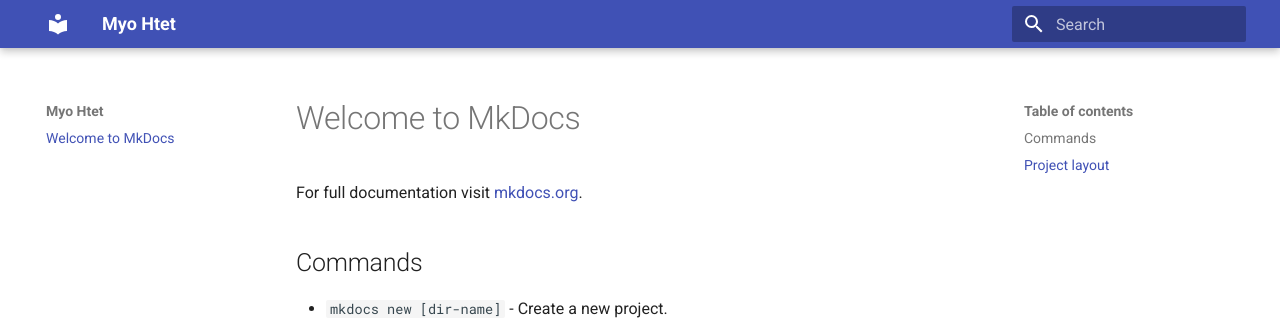
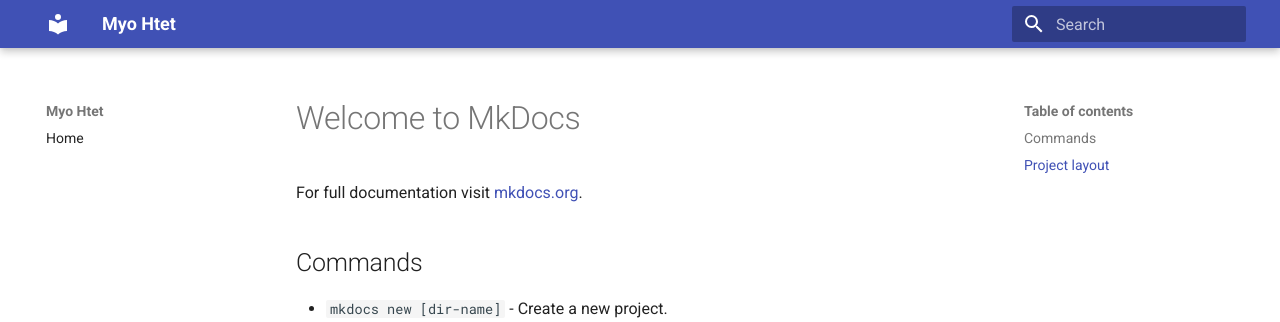
Before and after one commit to Mr-MyoHtet/myohtet-portfolio, an MkDocs documentation site: the page built from docs/index.md, in a window 1280 px wide. Shown: the top 322 px of the page. Built offline with MkDocs 1.6.1 and Material for MkDocs 9.7.7, drawn with Linux system fonts in a browser that asks for light colours.

Commit message:
add Home

```diff
--- a/mkdocs.yml
+++ b/mkdocs.yml
@@ -1,3 +1,5 @@
 site_name: Myo Htet
+nav:
+  - Home: home.md
 theme:
   name: material
```
